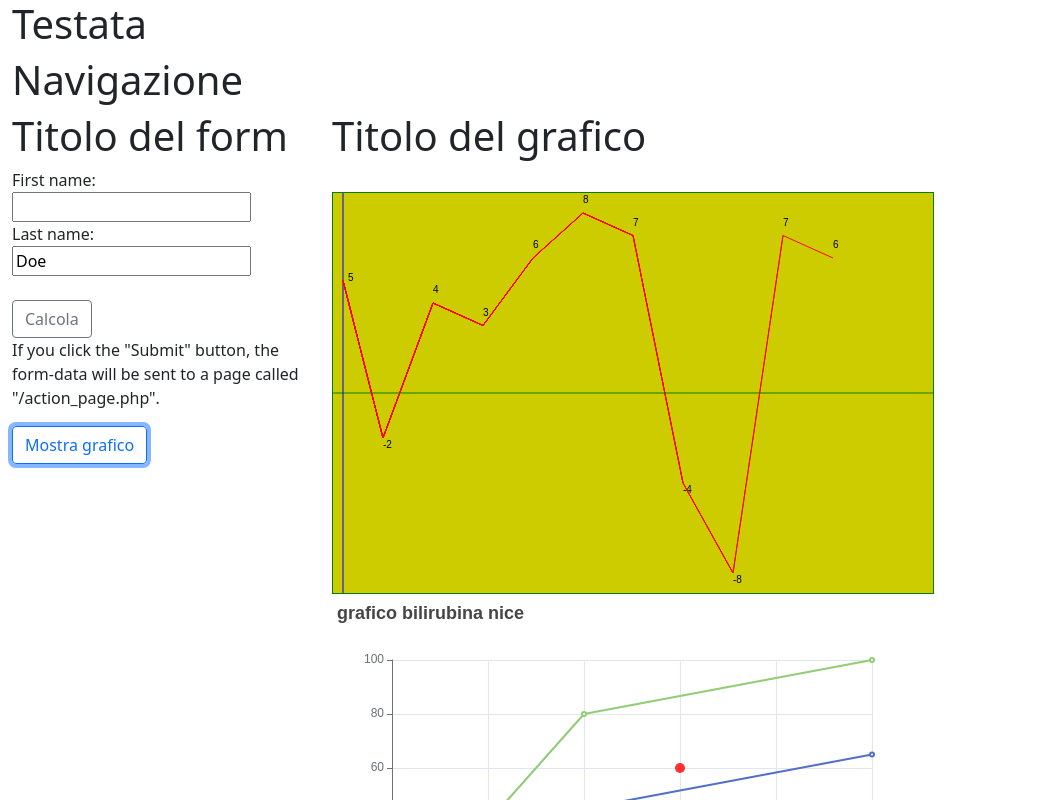
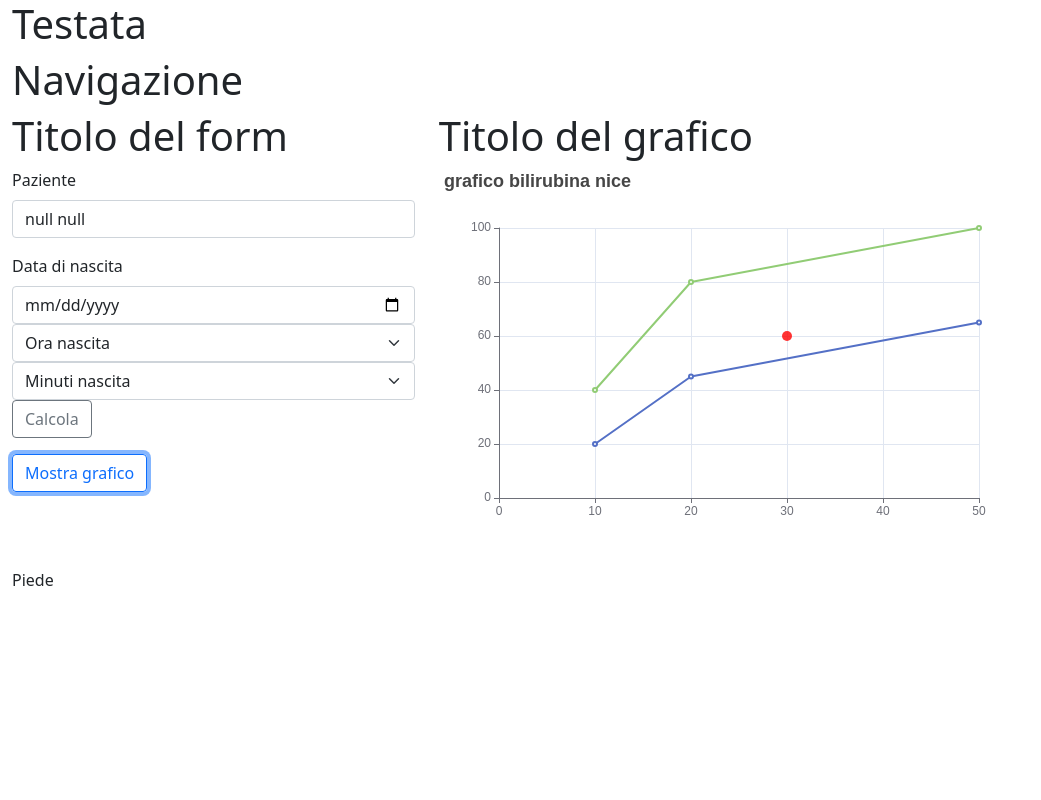
Before and after one commit to Alby2901/webapps1, a plain HTML site: page bilinice/index.html in a window 1280 px wide. Both pictures are taken after a click on the button "Mostra grafico". Shown: the top 800 px of the page, without its empty margins (0-1041 px from the left). Drawn offline with nearby package versions, Linux system fonts and the light colour scheme.

Commit message:
20220504-01

```diff
--- a/bilinice/index.html
+++ b/bilinice/index.html
@@ -7,13 +7,16 @@
     <meta http-equiv='X-UA-Compatible' content='IE=edge'>
     <title>Bilirubina Nice</title>
     <meta name='viewport' content='width=device-width, initial-scale=1'>
-    <link href="https://cdn.jsdelivr.net/npm/bootstrap@5.1.3/dist/css/bootstrap.min.css"
-        rel="stylesheet"
-        integrity="sha384-1BmE4kWBq78iYhFldvKuhfTAU6auU8tT94WrHftjDbrCEXSU1oBoqyl2QvZ6jIW3"
-        crossorigin="anonymous">
+
+    <!-- bootstrap -->
+    <link href="https://cdn.jsdelivr.net/npm/bootstrap@5.1.3/dist/css/bootstrap.min.css" rel="stylesheet"
+        integrity="sha384-1BmE4kWBq78iYhFldvKuhfTAU6auU8tT94WrHftjDbrCEXSU1oBoqyl2QvZ6jIW3" crossorigin="anonymous">
     <!-- <link rel='stylesheet' type='text/css' media='screen' href='main.css'> -->
-    <script defer src='creagrafico.js'></script>
-    <!-- <script src='main.js'></script> -->
+
+    <!-- Javascript -->
+    <script defer src='main.js'></script>
+
+    <!-- Echarts -->
     <link rel='stylesheet' type='text/css' media='screen' href='index.html'>
     <!-- Include the ECharts file you just downloaded -->
     <script src="echarts.js"></script>
@@ -39,29 +42,59 @@
 
     <div id="container" class="container-fluid">
         <div class="row">
-            <aside class="col-3">
+            <aside class="col-4">
                 <h1>Titolo del form</h1>
-                <form action="#">
-                    <label for="fname">First name:</label><br>
-                    <input type="text" id="fname" name="fname" value="John"><br>
-                    <label for="lname">Last name:</label><br>
-                    <input type="text" id="lname" name="lname" value="Doe"><br><br>
-                    <input type="button" class="btn btn-outline-secondary" onclick="calcolaValori();" value="Calcola"/>
-                  </form>
+                <form>
+                    <div class="mb-3">
+                        <label for="pazCognNom" class="form-label">Paziente</label>
+                        <input type="text" class="form-control" id="pazCognNom">
+                    </div>
+                    <div class="mb-3">
+                        <label for="pazDataNasc" class="form-label">Data di nascita</label>
+                        <input type="date" class="form-control" id="pazDataNasc">
+                        <select id="pazOraNasc" class="form-select" aria-label="Ora della nascita">
+                            <option selected>Ora nascita</option>
+                            <option value="1">01</option>
+                            <option value="2">02</option>
+                            <option value="3">03</option>
+                            <option value="4">04</option>
+                            <option value="5">05</option>
+                            <option value="6">06</option>
+                        </select>
+                        <select id="pazMinNasc" class="form-select" aria-label="Minuti nascita">
+                            <option selected>Minuti nascita</option>
+                            <option value="1">01</option>
+                            <option value="2">02</option>
+                            <option value="3">03</option>
+                            <option value="4">04</option>
+                            <option value="5">05</option>
+                            <option value="6">06</option>
+                        </select>
+                        <input type="button" class="btn btn-outline-secondary" onclick="calcolaValori();"
+                            value="Calcola" />
+                    </div>
 
-                  <p>If you click the "Submit" button, the form-data will be sent to a page called "/action_page.php".</p>
-                </p><button type="button" class="btn btn-outline-primary"
-                            onclick="disGraf()">Mostra grafico</button>
-                </p>
-                <!-- <br>
-                <p id="parametriUrl" class="invisible">Parametri URL </p>
-                <p id="parametriUrl2"> Parametri URL2 </p>
-                <br> -->
+                    <!-- <div class="mb-3">
+                        <label for="exampleInputEmail1" class="form-label">Email address</label>
+                        <input type="email" class="form-control" id="exampleInputEmail1" aria-describedby="emailHelp">
+                        <div id="emailHelp" class="form-text">We'll never share your email with anyone else.</div>
+                    </div>
+                    <div class="mb-3">
+                        <label for="exampleInputPassword1" class="form-label">Password</label>
+                        <input type="password" class="form-control" id="exampleInputPassword1">
+                    </div>
+                    <div class="mb-3 form-check">
+                        <input type="checkbox" class="form-check-input" id="exampleCheck1">
+                        <label class="form-check-label" for="exampleCheck1">Check me out</label>
+                    </div>
+                    <button type="submit" class="btn btn-primary">Submit</button> -->
+                </form>
+
+                </p><button type="button" class="btn btn-outline-primary" onclick="disGraf()">Mostra grafico</button>
+
             </aside>
-            <main id="maincontent" class="col-9">
+            <main id="maincontent" class="col-8">
                 <h1>Titolo del grafico</h1>
-                <br>
-                <canvas id="CNV" width="600" height="400" style="border:1px solid green;background:#cc0;"> </canvas>
                 <div id="main" style="width: 600px;height:400px;"></div>
                 <script type="text/javascript" src="graficolinearenew.js"></script>
             </main>
--- /dev/null
+++ b/bilinice/main.js
@@ -0,0 +1,51 @@
+'use strict'
+
+    // leggere i parametri dall'Url
+    // ?lang=IT
+    //paznome=SELEN&pazcogn=PELLETTERI
+    //&pazdnas=202205021321&pazeg=35&examumis=mg%2fdl
+    //&lang=IT
+
+    // leggere la stringa incluso il ?
+    const queryString = window.location.search;
+    const urlParams = new URLSearchParams(queryString);
+
+    //ricava parametri specifici con "urlParams.get"
+    const lang = urlParams.get('lang'); console.log("lang= "+lang);
+    const pazCognome = urlParams.get('pazcogn'); console.log("pazCognome= " + pazCognome);
+    const pazNome = urlParams.get('paznome'); console.log("pazNome= " + pazNome);
+    const pazDataNasc = urlParams.get('pazdnas'); console.log("pazDataNasc= " + pazDataNasc);
+    const pazEtaGest = urlParams.get('pazeg'); console.log("pazEtaGest= " + pazEtaGest);
+    const esameUnitMis = urlParams.get('examumis'); console.log("esameUnitMis= " + esameUnitMis);
+
+
+    document.getElementById('pazCognNom').value = pazCognome + " " + pazNome;
+    document.getElementById('pazDataNasc').value = pazDataNasc;
+
+
+function calcolaValori(){
+    console.log('Siamo in "calcola valori"'); alert('Siamo in "calcola valori"');
+}
+
+function disGraf() {
+
+    console.log('Siamo in "disGraf"'); alert('Siamo in "disGraf"');
+    // leggere i parametri dall'Url
+    // ?lang=IT
+    // paznome=SELEN&pazcogn=PELLETTERI
+    // &pazdnas=202205021321&pazeg=35&examumis=mg%2fdl
+    // &lang=IT
+
+    // leggere la stringa incluso il ?
+    const queryString = window.location.search;
+    const urlParams = new URLSearchParams(queryString);
+
+    //ricava parametri specifici con "urlParams.get"
+    const lang = urlParams.get('lang'); console.log("lang= "+lang);
+    const pazCognome = urlParams.get('pazcogn'); console.log("pazCognome= " + pazCognome);
+    const pazNome = urlParams.get('paznome'); console.log("pazNome= " + pazNome);
+    const pazDataNasc = urlParams.get('pazdnas'); console.log("pazDataNasc= " + pazDataNasc);
+    const pazEtaGest = urlParams.get('pazeg'); console.log("pazEtaGest= " + pazEtaGest);
+    const esameUnitMis = urlParams.get('examumis'); console.log("esameUnitMis= " + esameUnitMis);
+
+}
```
Also changed, not shown: bilinice/index_V00.html (added, +104 -0 lines), bilinice/creagrafico_V00.js (renamed from bilinice/creagrafico.js).
